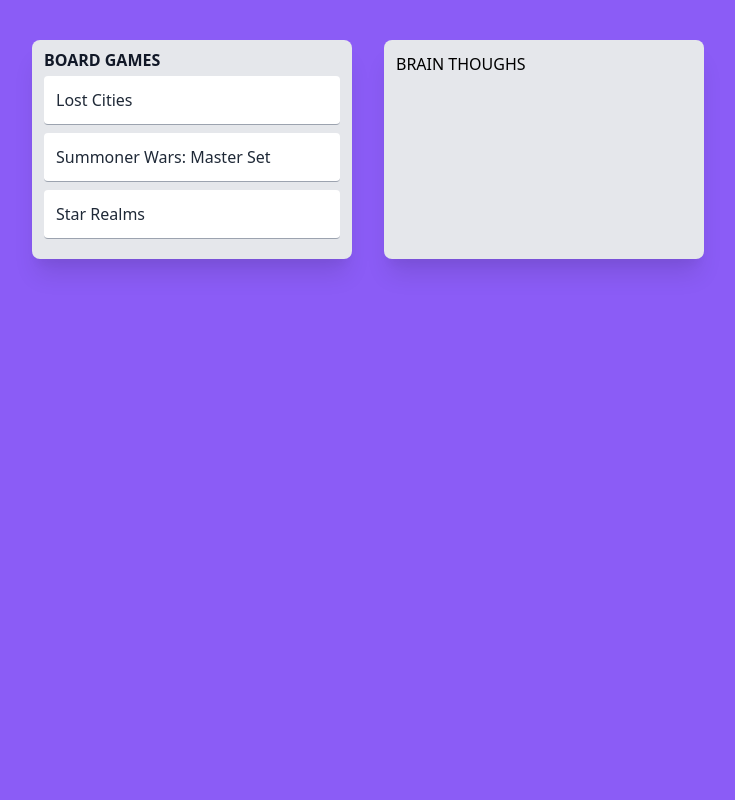
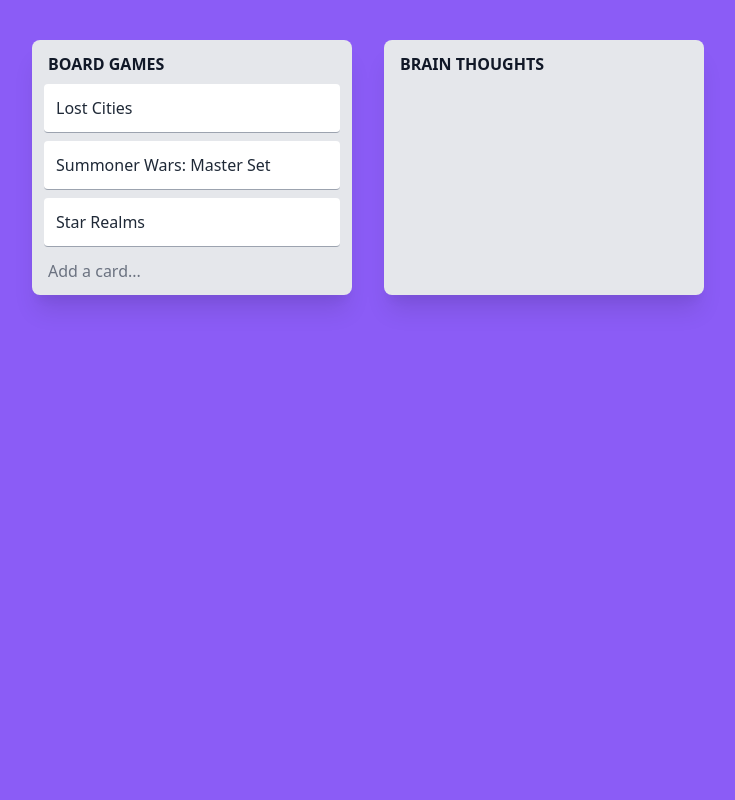
Before and after one commit to yablko/tailwind-trulo, a website: page public/index.html in a window 1280 px wide. Shown: the top 800 px of the page, without its empty margins (0-735 px from the left). Drawn offline with nearby package versions, Linux system fonts and the light colour scheme; files that its build step writes are made by us from their sources.

Commit message:
05-CARD-HEADER-FOOTER

```diff
--- a/public/index.html
+++ b/public/index.html
@@ -13,9 +13,9 @@
 		<div class="flex w-screen px-4 py-10">
 
 			<!-- BOARD GAMES -->
-			<section class="w-80 mx-4 p-3 bg-gray-200 text-gray-800 rounded-lg shadow-xl">
+			<section class="w-80 mx-4 p-3 pb-2 bg-gray-200 text-gray-800 rounded-lg shadow-xl">
 				<header>
-					<h3 class="font-bold leading-none text-gray-900">BOARD GAMES</h3>
+					<h3 class="p-1 font-bold leading-none text-gray-900">BOARD GAMES</h3>
 				</header>
 
 				<ul>
@@ -31,23 +31,27 @@
 				</ul>
 
 				<footer>
-
+					<a class="block p-1 text-gray-500 hover:text-gray-700" href="#">
+						Add a card...
+					</a>
 				</footer>
 			</section>
 
 
-			<!-- BRAIN THOUGHS -->
-			<section class="w-80 mx-4 p-3 bg-gray-200 rounded-lg shadow-xl">
+			<!-- BRAIN THOUGHTS -->
+			<section class="w-80 mx-4 p-3 pb-2 bg-gray-200 text-gray-800 rounded-lg shadow-xl">
 				<header>
-					<h3>BRAIN THOUGHS</h3>
+					<h3 class="p-1 font-bold leading-none text-gray-900">BRAIN THOUGHTS</h3>
 				</header>
 
 				<ul>
-					<li></li>
+
 				</ul>
 
 				<footer>
-
+					<a class="hidden p-1 text-gray-500 hover:text-gray-700" href="#">
+						Add a card...
+					</a>
 				</footer>
 			</section>
 
```
